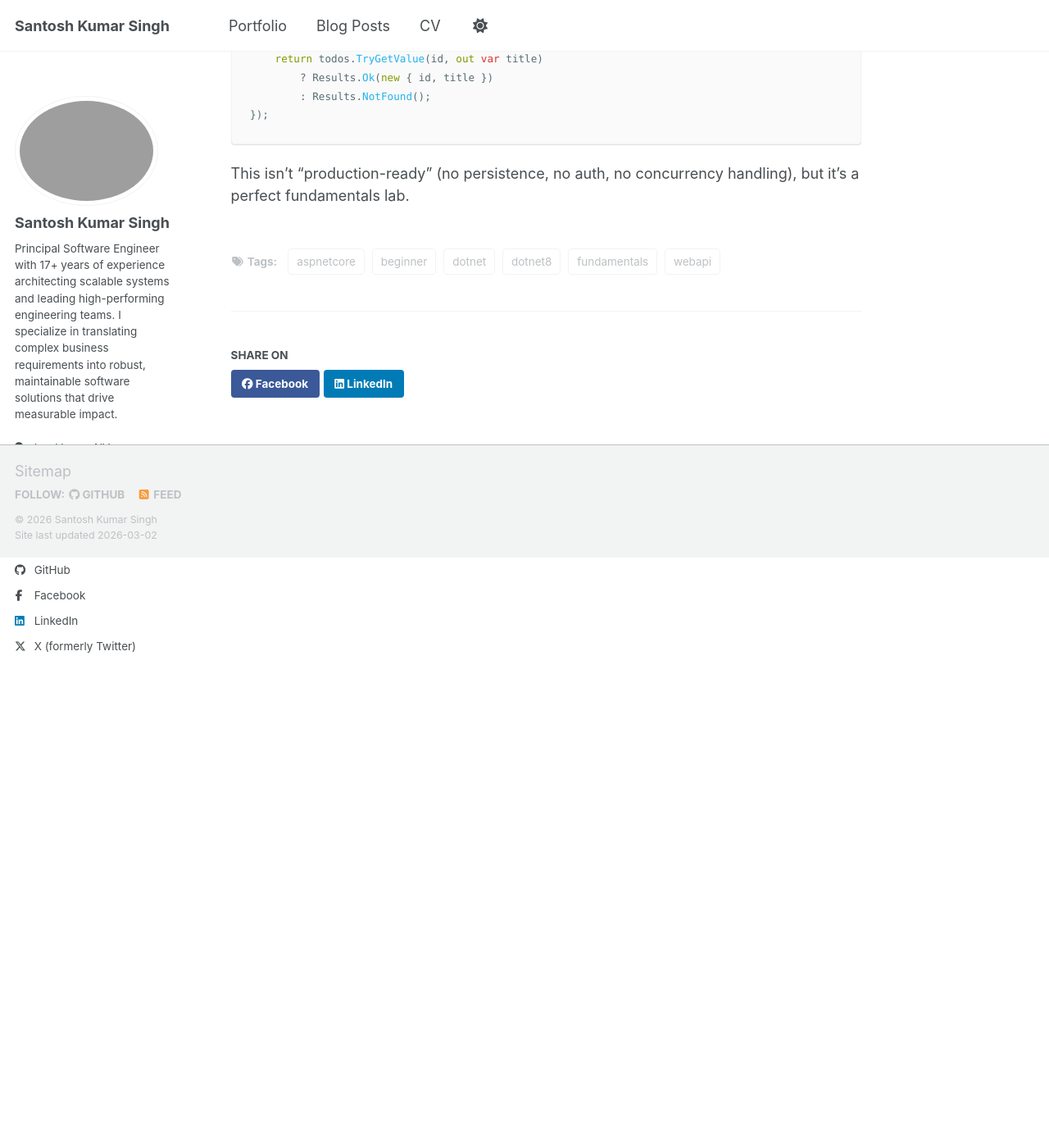
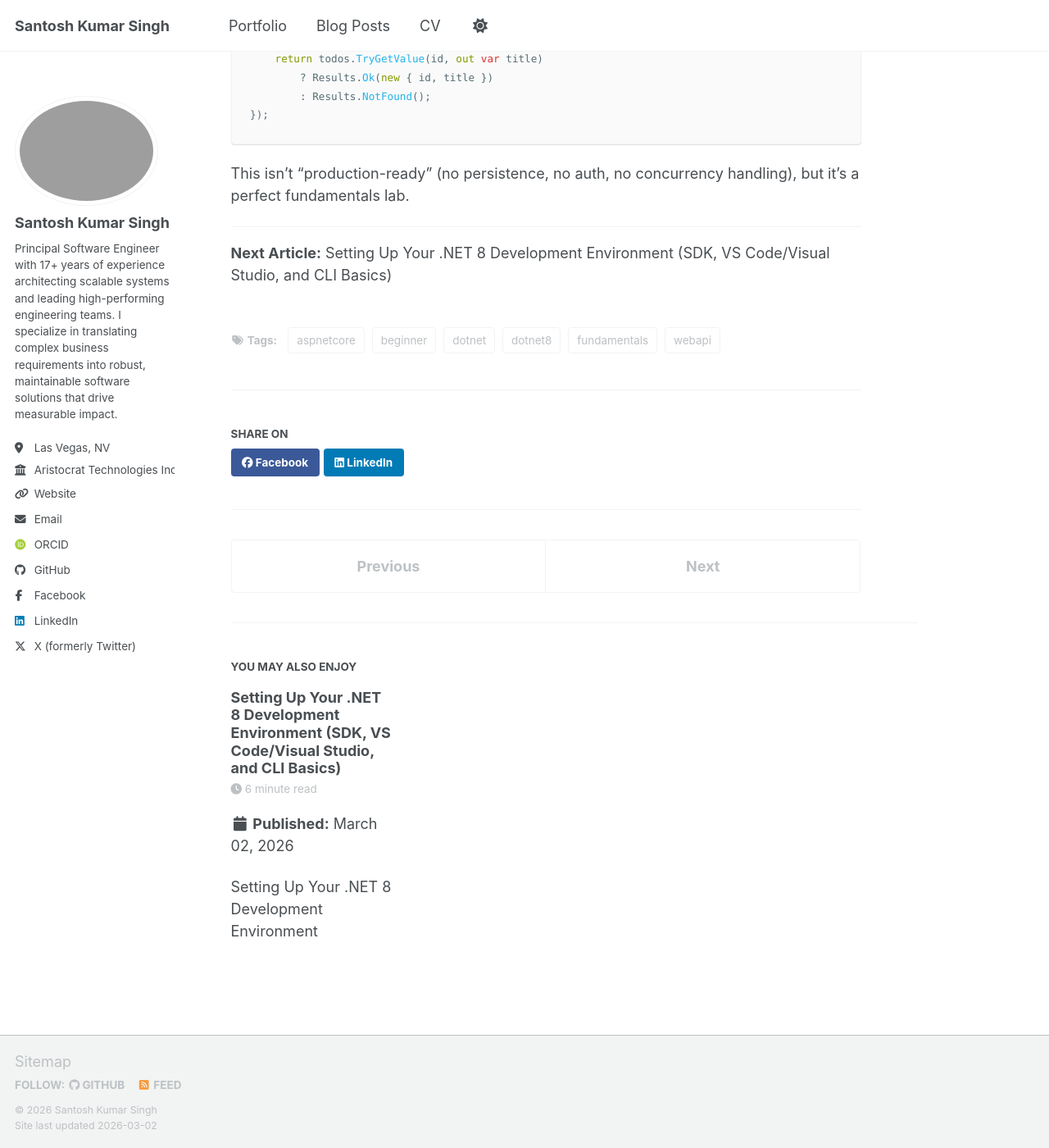
Before and after one commit to santoshk86/santoshk86.github.io, a Jekyll site: the page built from _posts/2026-02-27-dotnet8-webapi-fundamentals.md, in a window 1280 px wide and 1400 px high, scrolled down 8462 px. Shown: the whole window at 82% size. Built offline with Jekyll 4.4.1, drawn with Linux system fonts in a browser that asks for light colours; some web fonts are replaced; a script bundle is joined from its source files by our own code; library files that are not in the unit come from our copies; part of the change alters nothing that is shown.

Commit message:
Add first post on dotnet core 2nd article

````diff
--- a/_posts/2026-02-27-dotnet8-webapi-fundamentals.md
+++ b/_posts/2026-02-27-dotnet8-webapi-fundamentals.md
@@ -294,3 +294,7 @@ app.MapGet("/todos/{id:int}", (int id) =>
 ```
 
 This isn’t “production-ready” (no persistence, no auth, no concurrency handling), but it’s a perfect fundamentals lab.
+
+------------------------------------------------------------------------
+
+**Next Article:** Setting Up Your .NET 8 Development Environment (SDK, VS Code/Visual Studio, and CLI Basics)
--- /dev/null
+++ b/_posts/2026-03-02-setting_up_dotnet8_dev_environment.md
@@ -0,0 +1,439 @@
+---
+title: 'Setting Up Your .NET 8 Development Environment (SDK, VS Code/Visual Studio, and CLI Basics)'
+date: 2026-03-02
+permalink: /posts/2026/03/setting_up_dotnet8_dev_environment/
+tags:
+  - dotnet
+  - dotnet8
+  - aspnetcore
+  - webapi
+  - beginner
+  - fundamentals
+---
+Setting Up Your .NET 8 Development Environment
+
+## SDK Installation, VS Code / Visual Studio Setup, and .NET CLI Deep Dive
+
+A properly configured development environment is the foundation of
+efficient, scalable, and production-ready .NET development. Whether you
+are building console apps, enterprise APIs, microservices, or
+cloud-native systems, your tooling must be correctly installed and
+understood.
+
+This guide goes beyond installation --- it explains *why* each component
+matters and how they work together.
+
+------------------------------------------------------------------------
+
+# 1. Understanding the .NET Ecosystem
+
+Before installation, it is important to understand the components:
+
+## 1.1 .NET Runtime
+
+Executes compiled .NET applications.
+
+## 1.2 ASP.NET Core Runtime
+
+Required specifically for web applications.
+
+## 1.3 .NET SDK (Software Development Kit)
+
+Includes: - Runtime - CLI (Command Line Interface) - Project templates -
+MSBuild - Compilers (Roslyn) - NuGet tooling
+
+> For development, always install the **SDK**, not just the runtime.
+
+------------------------------------------------------------------------
+
+# 2. Installing .NET 8 SDK (LTS)
+
+.NET 8 is a **Long-Term Support (LTS)** release, meaning: - 3 years of
+support - Enterprise-ready stability - Security patches and performance
+updates
+
+## 2.1 Download
+
+Official site:\
+https://dotnet.microsoft.com/download
+
+Select **.NET 8 SDK** for your OS: - Windows (x64 / ARM64) - macOS
+(Intel / Apple Silicon) - Linux (Debian, Ubuntu, RHEL, etc.)
+
+## 2.2 Installation
+
+Run the installer and complete setup using default options unless
+enterprise constraints require customization.
+
+------------------------------------------------------------------------
+
+## 2.3 Verify Installation
+
+Open terminal / command prompt:
+
+``` bash
+dotnet --version
+```
+
+Expected:
+
+``` text
+8.0.xxx
+```
+
+Detailed environment information:
+
+``` bash
+dotnet --info
+```
+
+List installed SDKs:
+
+``` bash
+dotnet --list-sdks
+```
+
+List installed runtimes:
+
+``` bash
+dotnet --list-runtimes
+```
+
+------------------------------------------------------------------------
+
+# 3. Setting Up Visual Studio Code (Cross-Platform Lightweight Setup)
+
+VS Code is ideal for: - Microservices - Containerized development -
+Cross-platform teams - Lightweight workflows
+
+## 3.1 Install VS Code
+
+Download from: https://code.visualstudio.com/
+
+------------------------------------------------------------------------
+
+## 3.2 Install Required Extensions
+
+Search and install:
+
+-   **C# Dev Kit**
+-   **C# (Microsoft)**
+-   **.NET Install Tool**
+-   (Optional) Docker
+-   (Optional) REST Client
+
+These provide: - IntelliSense - Debugging - Solution Explorer -
+Integrated test support - Project scaffolding
+
+------------------------------------------------------------------------
+
+## 3.3 Create First Project Using CLI
+
+``` bash
+dotnet new console -n DevSetupDemo
+cd DevSetupDemo
+code .
+```
+
+Run:
+
+``` bash
+dotnet run
+```
+
+------------------------------------------------------------------------
+
+# 4. Setting Up Visual Studio 2022 (Full IDE Experience)
+
+Recommended for: - Enterprise applications - Large solutions -
+Debug-heavy development - Designers & profiling tools
+
+## 4.1 Installation
+
+Download from: https://visualstudio.microsoft.com/
+
+Choose: - Community (Free) - Professional - Enterprise
+
+------------------------------------------------------------------------
+
+## 4.2 Select Workloads
+
+During installation, choose:
+
+-   ✔ ASP.NET and web development\
+-   ✔ .NET desktop development\
+-   ✔ Azure development (optional)\
+-   ✔ .NET Multi-platform App UI (if needed)
+
+This installs: - SDK - IIS Express - Debugger - Profilers - Azure
+publishing tools
+
+------------------------------------------------------------------------
+
+## 4.3 Confirm Target Framework
+
+Create a new project → ensure target framework is:
+
+    .NET 8.0 (Long-term support)
+
+------------------------------------------------------------------------
+
+# 5. .NET CLI Deep Dive
+
+Even when using an IDE, mastering the CLI improves productivity and
+CI/CD automation skills.
+
+------------------------------------------------------------------------
+
+## 5.1 Creating Projects
+
+Console:
+
+``` bash
+dotnet new console -n ConsoleApp
+```
+
+Web API:
+
+``` bash
+dotnet new webapi -n WebApiApp
+```
+
+MVC:
+
+``` bash
+dotnet new mvc -n MvcApp
+```
+
+List all templates:
+
+``` bash
+dotnet new list
+```
+
+------------------------------------------------------------------------
+
+## 5.2 Building Applications
+
+``` bash
+dotnet build
+```
+
+Output directory:
+
+    bin/Debug/net8.0/
+
+------------------------------------------------------------------------
+
+## 5.3 Running Applications
+
+``` bash
+dotnet run
+```
+
+Run specific project:
+
+``` bash
+dotnet run --project WebApiApp.csproj
+```
+
+------------------------------------------------------------------------
+
+## 5.4 Managing Dependencies (NuGet)
+
+Add package:
+
+``` bash
+dotnet add package Serilog
+```
+
+Restore packages:
+
+``` bash
+dotnet restore
+```
+
+Remove package:
+
+``` bash
+dotnet remove package Serilog
+```
+
+------------------------------------------------------------------------
+
+# 6. Understanding Project Structure
+
+Example:
+
+    ConsoleApp/
+    │
+    ├── Program.cs
+    ├── ConsoleApp.csproj
+    ├── obj/
+    └── bin/
+
+------------------------------------------------------------------------
+
+## 6.1 Minimal Program in .NET 8
+
+``` csharp
+Console.WriteLine("Development environment is ready!");
+```
+
+.NET 8 uses: - Top-level statements - Implicit usings - Nullable
+reference types enabled by default
+
+------------------------------------------------------------------------
+
+# 7. Understanding the .csproj File
+
+Example:
+
+``` xml
+<Project Sdk="Microsoft.NET.Sdk">
+
+  <PropertyGroup>
+    <OutputType>Exe</OutputType>
+    <TargetFramework>net8.0</TargetFramework>
+    <ImplicitUsings>enable</ImplicitUsings>
+    <Nullable>enable</Nullable>
+  </PropertyGroup>
+
+</Project>
+```
+
+### Key Concepts
+
+-   `TargetFramework` → Determines runtime compatibility\
+-   `ImplicitUsings` → Reduces boilerplate imports\
+-   `Nullable` → Enables compile-time null safety
+
+------------------------------------------------------------------------
+
+# 8. Creating and Running an ASP.NET Core Web API
+
+``` bash
+dotnet new webapi -n MyApi
+cd MyApi
+dotnet run
+```
+
+Open:
+
+    https://localhost:5001/swagger
+
+Swagger UI confirms: - Routing works - API is running - Development
+certificate is trusted
+
+------------------------------------------------------------------------
+
+# 9. Using global.json for SDK Version Control
+
+In team environments, SDK drift causes build inconsistencies.
+
+Create version lock:
+
+``` bash
+dotnet new globaljson --sdk-version 8.0.100
+```
+
+Generated file:
+
+``` json
+{
+  "sdk": {
+    "version": "8.0.100"
+  }
+}
+```
+
+This ensures every developer and CI server uses the same SDK version.
+
+------------------------------------------------------------------------
+
+# 10. Environment Configuration
+
+Check environment:
+
+Windows:
+
+``` bash
+echo %ASPNETCORE_ENVIRONMENT%
+```
+
+Mac/Linux:
+
+``` bash
+echo $ASPNETCORE_ENVIRONMENT
+```
+
+Set development environment:
+
+Windows:
+
+``` bash
+set ASPNETCORE_ENVIRONMENT=Development
+```
+
+Mac/Linux:
+
+``` bash
+export ASPNETCORE_ENVIRONMENT=Development
+```
+
+------------------------------------------------------------------------
+
+# 11. Common Setup Issues & Solutions
+
+### Issue: dotnet not recognized
+
+-   Restart terminal
+-   Check PATH variable
+-   Reinstall SDK
+
+### Issue: HTTPS certificate error
+
+``` bash
+dotnet dev-certs https --trust
+```
+
+### Issue: Port already in use
+
+``` bash
+dotnet run --urls="http://localhost:5055"
+```
+
+------------------------------------------------------------------------
+
+# 12. Professional Setup Best Practices
+
+-   Use .NET 8 LTS for production
+-   Lock SDK using global.json
+-   Learn CLI for automation
+-   Keep SDK updated
+-   Enable nullable reference types
+-   Use consistent formatting (EditorConfig)
+
+------------------------------------------------------------------------
+
+# Conclusion
+
+Your .NET 8 development environment is now fully configured and
+production-ready.
+
+You understand:
+
+-   SDK vs Runtime
+-   IDE setup (VS Code & Visual Studio)
+-   CLI fundamentals
+-   Project structure
+-   Dependency management
+-   Version control via global.json
+
+This foundation prepares you for advanced topics such as: - Solution
+architecture - Dependency Injection - Middleware pipeline - Minimal
+APIs - Clean Architecture patterns
+
+------------------------------------------------------------------------
+
+**Next Article:** Project Structure and Solution Architecture in .NET 8
````
